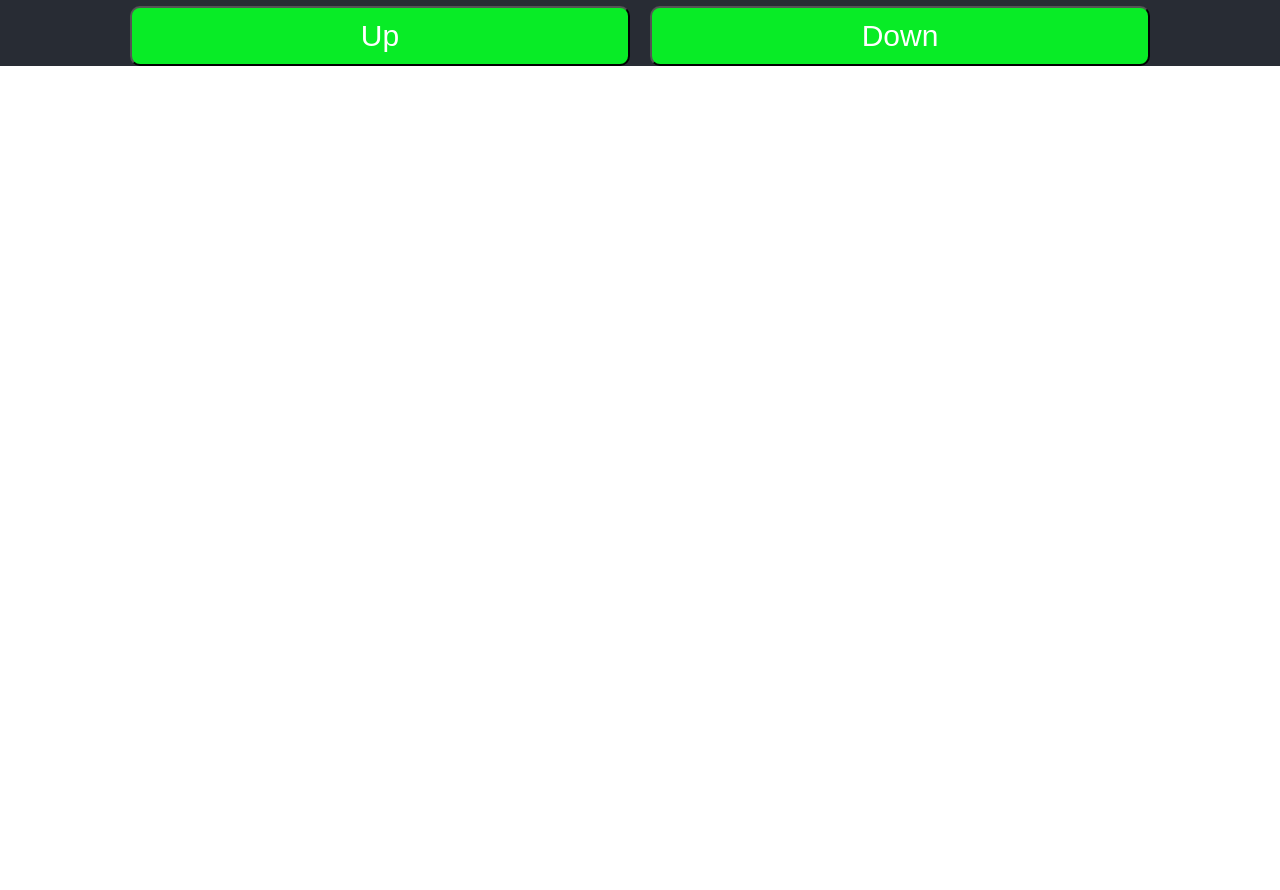
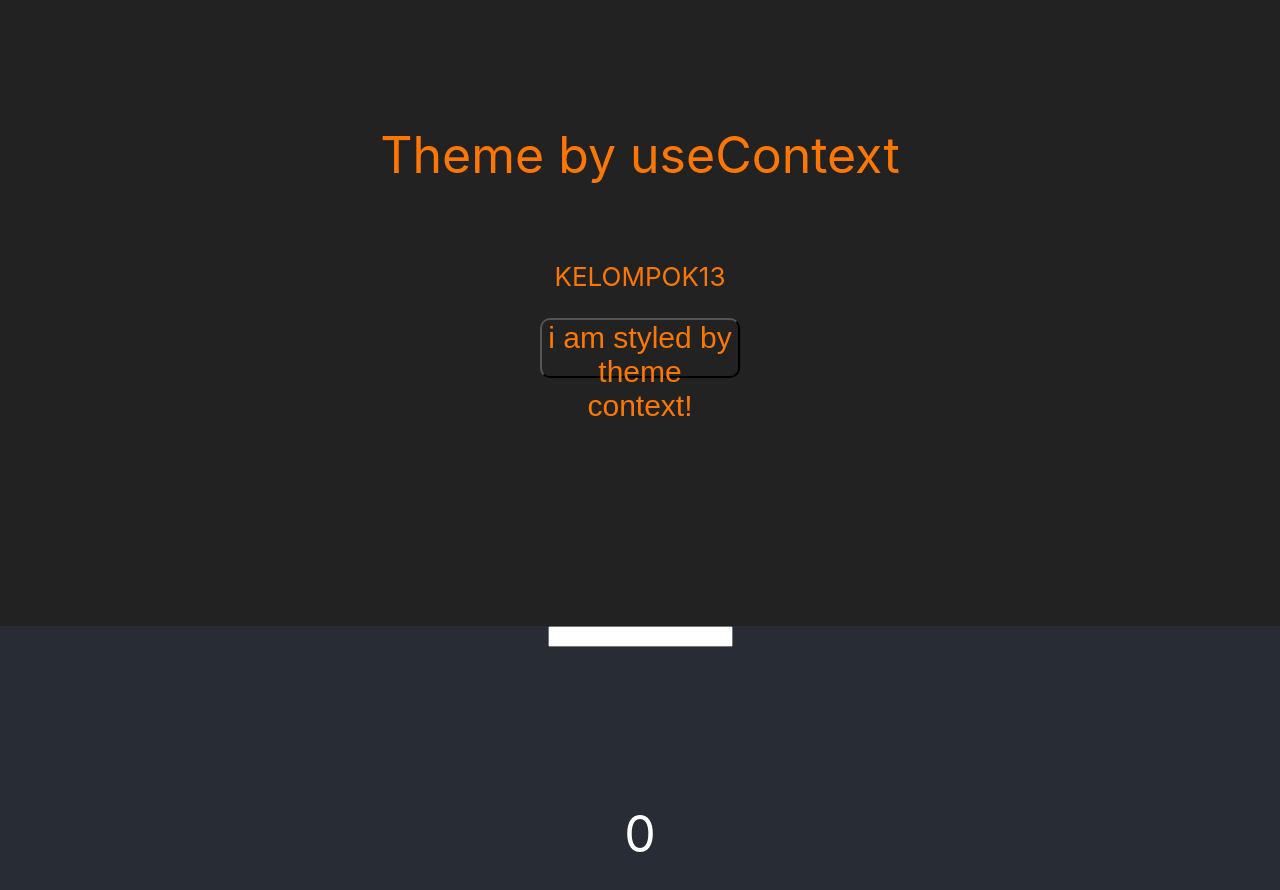
Before and after one commit to retr00exe/modul4-kel13, a React (Create React App) app: page / in a window 1280 px wide. Shown: the part 900-1790 px from the top of the page. Before the commit the page ends 966 px from the top, so only its background shows below. Built offline with nearby package versions, Linux system fonts and the light colour scheme.

Commit message:
fix useState conflict

```diff
--- a/src/learn-useState/Counter.js
+++ b/src/learn-useState/Counter.js
@@ -1,8 +1,10 @@
 import React, { useState } from 'react';
 import logo from '../logo.svg';
 import './Counter.css';
+import ThemedButton from '../learn-useContext';
 
 export default function Counter() {
+	const [text, setText] = useState('');
 	const [showImage, setShowImage] = useState(true);
 	const [count, setCount] = useState(0);
 	const countUp = () => {
@@ -31,6 +33,11 @@ export default function Counter() {
 					{showImage !== true ? 'show' : 'hide'}
 				</button>
 			</div>
+
+			<ThemedButton />
+
+			<input type="text" placeholder="" onChange={(e) => setText(e.target.value)} />
+			<h1 style={{ fontSize: '5rem' }}>{text}</h1>
 			<p className="Text">{count}</p>
 			<div className="ViewButton">
 				<div className="ViewButton2">
```
